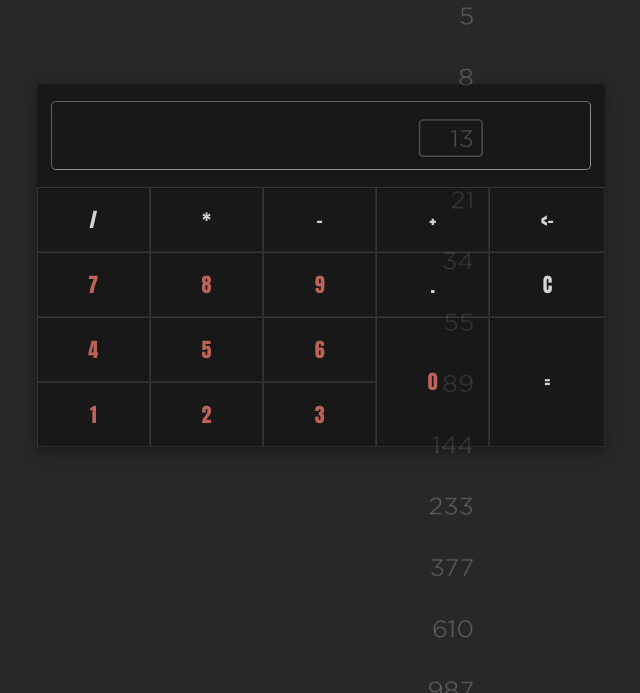
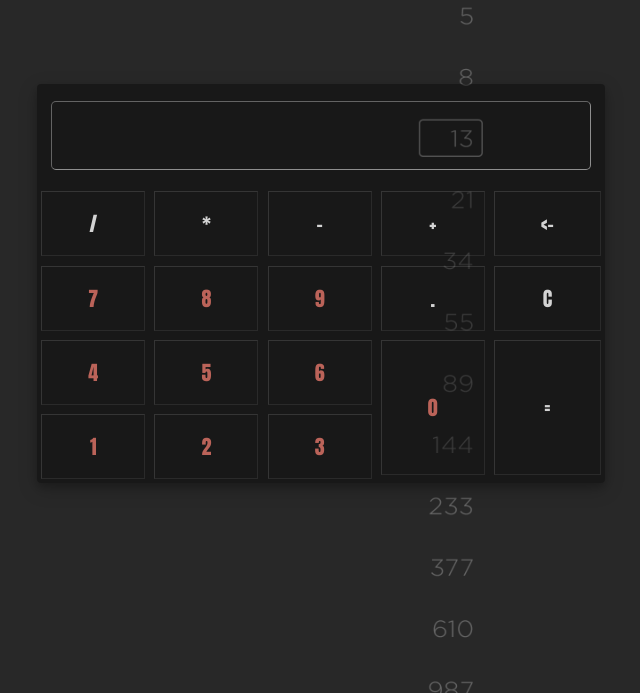
Before and after one commit to CardinalCandle/calculator, a plain HTML site: page index.html in a window 1280 px wide. Shown: the part 107-800 px from the top of the page, without its empty margins (319-959 px from the left). Drawn offline with Linux system fonts and the light colour scheme.

Commit message:
Added keyboard support

```diff
--- a/index.html
+++ b/index.html
@@ -8,32 +8,32 @@
             <div id=cont>
         <div id="container" style="padding-right: 0px;">
             <div id="display">
-                <input id="box" dir="rtl" type="text" disabled="disabled" value="3">
+                <input id="box" type="text" disabled="disabled" value="">
             </div>
             <div id=buttons>
-                <div><button id="dv">/</button></div>
-                <div><button id="by">*</button></div>
-                <div><button id="min">-</button></div>
-                <div><button id="pls">+</button></div>
-                <div><button id="del"><-</button></div>
+                <div id="but"><button class="oper" id="dv">/</button></div>
+                <div id="but"><button class="oper" id="by">*</button></div>
+                <div id="but"><button class="oper" id="min">-</button></div>
+                <div id="but"><button class="oper" id="pls">+</button></div>
+                <div id="but"><button class="oper" id="del"><-</button></div>
 
-                <div><button class="six" id="7">7</button></div>
-                <div><button class="six" id="8">8</button></div>
-                <div><button class="six" id="9">9</button></div>
-                <div><button id="com">.</button></div>
-                <div><button id="clr">C</button></div>
+                <div id="but"><button class="six" id="7">7</button></div>
+                <div id="but"><button class="six" id="8">8</button></div>
+                <div id="but"><button class="six" id="9">9</button></div>
+                <div id="but"><button id="com">.</button></div>
+                <div id="but"><button id="clr">C</button></div>
 
-                <div><button class="six" id="4">4</button></div>
-                <div><button class="six" id="5">5</button></div>
-                <div><button class="six" id="6">6</button></div>
-                <div><button class="zer" id="0">0</button></div>
+                <div id="but"><button class="six" id="4">4</button></div>
+                <div id="but"><button class="six" id="5">5</button></div>
+                <div id="but"><button class="six" id="6">6</button></div>
+                <div class="bigbut" id="but"><button class="zer" id="0">0</button></div>
 
 
-                <div><button id="eq">=</button></div>
+                <div class="bigbut" id="but"><button id="eq">=</button></div>
 
-                <div><button class="six" id="1">1</button></div>
-                <div><button class="six" id="2">2</button></div>
-                <div><button class="six" id="3">3</button></div>
+                <div id="but"><button class="six" id="1">1</button></div>
+                <div id="but"><button class="six" id="2">2</button></div>
+                <div id="but"><button class="six" id="3">3</button></div>
 
             </div>
         </div>
--- a/scripts/script.js
+++ b/scripts/script.js
@@ -17,7 +17,6 @@ function divide(a,b) {
         return ""
     }
     else {
-        console.log("dividing " + a + " by " + b)
         return a/b
     }
 }
@@ -82,8 +81,6 @@ function operate() {
 ///
 /// TODO : Users should be able to string together
 /// several operations and get the right answer.
-/// TODO : Add keyboard support
-///
 
 function delFluff() {
     keep = true
@@ -115,6 +112,11 @@ function myFunction(id) {
 function addComma(id) {
     if (fnumber == "") {
         document.getElementById("box").value = ""
+        snumber += "0"
+        document.getElementById("box").value += "0";
+        snumber += document.getElementById(`${id}`).innerText
+        document.getElementById("box").value += document.getElementById(`${id}`).innerText;
+        return;
     }
     if (document.getElementById("box").value.includes(".")) {return}
     else {
@@ -128,7 +130,7 @@ function addComma(id) {
             fnumber += document.getElementById(`${id}`).innerText
             document.getElementById("box").value += document.getElementById(`${id}`).innerText;
             return;
-            }
+        }
     }
 }
 
@@ -162,7 +164,35 @@ function addOperator(id) {
         return
     }
  }
-///EventListeners
+ document.addEventListener('keydown', function (event) {
+     nums = "1234567890"
+     op = "+-*/"
+     ops = {
+         "+" : "pls",
+         "-" : "min",
+         "*" : "by",
+         "/" : "dv",
+         }
+    if (nums.includes(event.key)) {
+        return myFunction(event.key)
+    }
+    else if (op.includes(event.key)) {
+        return addOperator(ops[event.key])
+    }
+    else if (event.key === '.') {
+        return addComma("com")
+    }
+    if (event.key === 'Backspace') {
+        return delLast()
+    }
+    if (event.key === 'Enter') {
+        return operate()
+    }
+    else {
+        return
+    }
+  });
+ ///EventListeners
 document.getElementById("dv").addEventListener("click", function(){addOperator("dv")});
 document.getElementById("by").addEventListener("click", function(){addOperator("by")});
 document.getElementById("min").addEventListener("click", function(){addOperator("min")});
--- a/styles/style.css
+++ b/styles/style.css
@@ -81,13 +81,16 @@ html {
     background-size: cover;
 }
 #eq {
-    height: 200%;
+    height: 208%;
 }
 .zer {
-    height: 200%;
+    height: 208%;
     color: rgba(250, 128, 114, 0.726);
 }
 
 .six {
     color: rgba(250, 128, 114, 0.726);
 }
+#but {
+    padding: 4%;
+}
```
